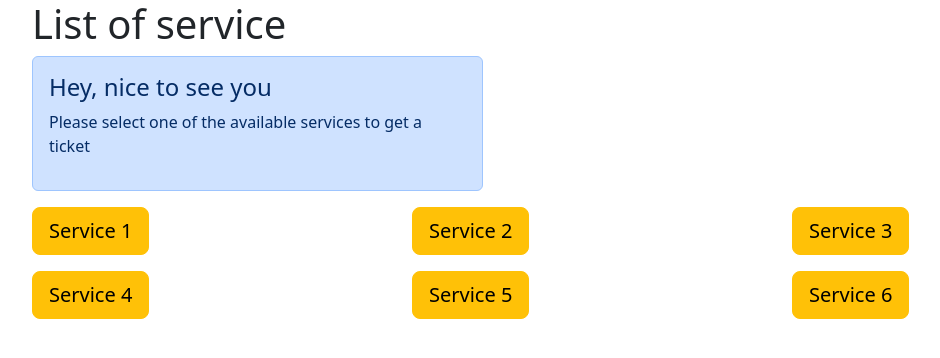
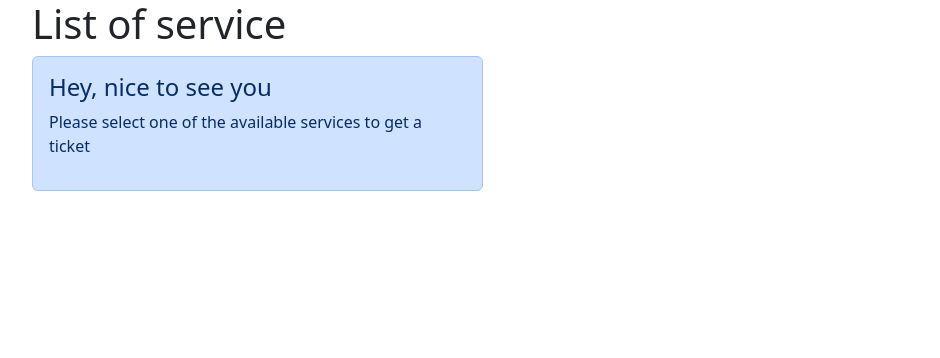
Before and after one commit to softeng2team15/se2022-15-OfficeQueueManager, a React (Create React App) app in the folder client/: page / in a window 1280 px wide. Shown: the top 358 px of the page, without its empty margins (50-990 px from the left). Built offline with nearby package versions, Linux system fonts and the light colour scheme.

Commit message:
basic interface

```diff
--- a/client/src/App.js
+++ b/client/src/App.js
@@ -4,13 +4,17 @@ import 'bootstrap/dist/css/bootstrap.min.css';
 import { BrowserRouter as Router, Routes, Route } from 'react-router-dom';
 import { ServicesList } from './ServicesList';
 import { Service } from './Service'
+import { useState } from 'react';
 
 function App() {
+
+  const [servList, setServList] = useState([]);
+
   return (
     <>
     <Router>
       <Routes>
-        <Route path='/' element={<ServicesList />} />
+        <Route path='/' element={<ServicesList servList={servList}/>} />
         <Route path='/service' element={<Service />} />
       </Routes>
     </Router>
--- a/client/src/ServicesList.js
+++ b/client/src/ServicesList.js
@@ -6,6 +6,9 @@ import { useNavigate } from 'react-router-dom';
 function ServicesList(props) {
 
   const [service, setService] = useState("");
+
+  const displayedServices = [];
+  props.servList.forEach(s => displayedServices.push(s));
 
   return (
     <Container>
@@ -25,49 +28,19 @@ function ServicesList(props) {
         </Col>
       </Row>
       <Stack gap={3}>
-      <Row>
-        <Col>
-        <OverlayTrigger trigger="click" rootClose placement="right"
-        overlay={<Popover id="popover-basic">{<PopElement service={service}></PopElement>}</Popover>}>
-            <Button variant="warning" size="lg" onClick={() => {setService("first")}}>Service 1</Button>
-        </OverlayTrigger>
-        </Col>
-        <Col>
-        <OverlayTrigger trigger="click" rootClose placement="right"
-        overlay={<Popover id="popover-basic">{<PopElement service={service}></PopElement>}</Popover>}>
-            <Button variant="warning" size="lg" onClick={() => {setService("second")}}>Service 2</Button>
-        </OverlayTrigger>
-        </Col>
-        <Col>
-        <OverlayTrigger trigger="click" rootClose placement="right"
-        overlay={<Popover id="popover-basic">{<PopElement service={service}></PopElement>}</Popover>}>
-            <Button variant="warning" size="lg" onClick={() => {setService("third")}}>Service 3</Button>
-        </OverlayTrigger>
-        </Col>
-      </Row>
-      <Row>
-        <Col>
-        <OverlayTrigger trigger="click" rootClose placement="right"
-        overlay={<Popover id="popover-basic">{<PopElement service={service}></PopElement>}</Popover>}>
-            <Button variant="warning" size="lg" onClick={() => {setService("fourth")}}>Service 4</Button>
-        </OverlayTrigger>
-        </Col>
-        <Col>
-        <OverlayTrigger trigger="click" rootClose placement="right"
-        overlay={<Popover id="popover-basic">{<PopElement service={service}></PopElement>}</Popover>}>
-            <Button variant="warning" size="lg" onClick={() => {setService("fifth")}}>Service 5</Button>
-        </OverlayTrigger>
-        </Col>
-        <Col>
-        <OverlayTrigger trigger="click" rootClose placement="right"
-        overlay={<Popover id="popover-basic">{<PopElement service={service}></PopElement>}</Popover>}>
-            <Button variant="warning" size="lg" onClick={() => {setService("sixth")}}>Service 6</Button>
-        </OverlayTrigger>
-        </Col>
-      </Row>
+        {displayedServices.map((servList) => <ServiceButton servList={servList} ></ServiceButton>)}
       </Stack>
     </Container>
   );
+}
+
+function ServiceButton(props){
+    <Col xs={4}>
+        <OverlayTrigger trigger="click" rootClose placement="right"
+        overlay={<Popover id="popover-basic">{<PopElement service={service}></PopElement>}</Popover>}>
+            <Button variant="warning" size="lg" onClick={() => {setService(props.servList.ServiceID)}}>props.servList.ServiceName</Button>
+        </OverlayTrigger>
+    </Col>
 }
 
 function PopElement(props){
@@ -97,4 +70,6 @@ function PopElement(props){
   );
 }
 
+
+
 export { ServicesList };
```
Also changed, not shown: 1 other file (tests, documents, lock files or other folders).
